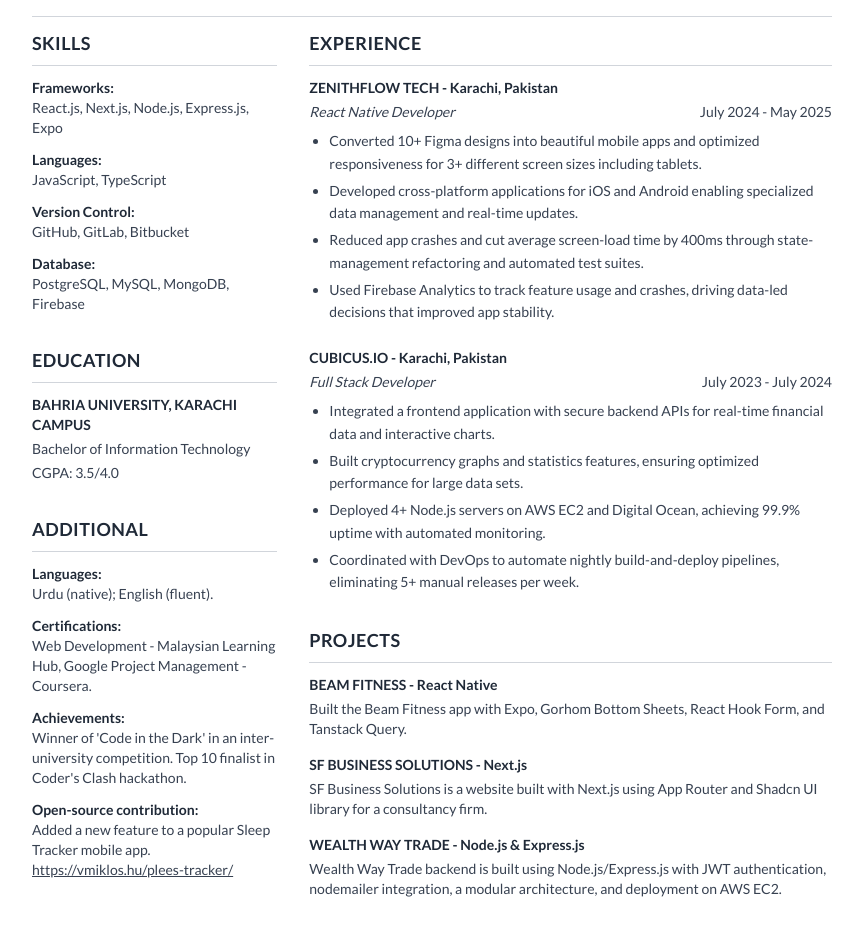
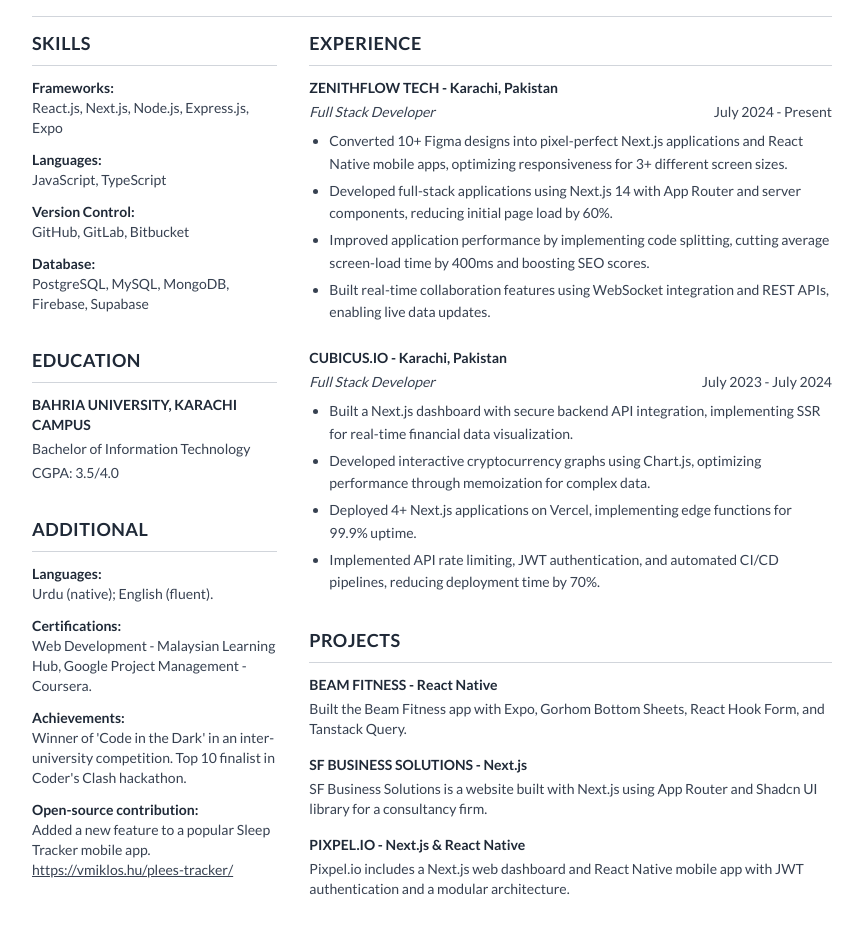
Before and after one commit to qureshikaif/my-resume, a Next.js app: page / in a window 1280 px wide. Shown: the part 140-1076 px from the top of the page, without its empty margins (208-1071 px from the left). Built offline with nearby package versions, Linux system fonts and the light colour scheme.

Commit message:
chore: temp changes

```diff
--- a/app/page.tsx
+++ b/app/page.tsx
@@ -25,8 +25,8 @@
   // },
   {
     icon: PiPhone,
-    value: "+923182345206",
-    url: "tel:+923182345206",
+    value: "+923012865933",
+    url: "tel:+923012865933",
   },
 ];
 
@@ -83,20 +83,20 @@
   languages: ["JavaScript", "TypeScript"],
   frameworks: ["React.js", "Next.js", "Node.js", "Express.js", "Expo"],
   sql: ["PostgreSQL", "MySQL"],
-  nosql: ["MongoDB", "Firebase"],
+  nosql: ["MongoDB", "Firebase", "Supabase"],
   versioncontrol: ["GitHub", "GitLab", "Bitbucket"],
 };
 
 const experiences = [
   {
     name: "Zenithflow Tech",
-    date: "July 2024 - May 2025",
-    designation: "React Native Developer",
+    date: "July 2024 - Present",
+    designation: "Full Stack Developer",
     list: [
-      "Converted 10+ Figma designs into beautiful mobile apps and optimized responsiveness for 3+ different screen sizes including tablets.",
-      "Developed cross-platform applications for iOS and Android enabling specialized data management and real-time updates.",
-      "Reduced app crashes and cut average screen-load time by 400ms through state-management refactoring and automated test suites.",
-      "Used Firebase Analytics to track feature usage and crashes, driving data-led decisions that improved app stability.",
+      "Converted 10+ Figma designs into pixel-perfect Next.js applications and React Native mobile apps, optimizing responsiveness for 3+ different screen sizes.",
+      "Developed full-stack applications using Next.js 14 with App Router and server components, reducing initial page load by 60%.",
+      "Improved application performance by implementing code splitting, cutting average screen-load time by 400ms and boosting SEO scores.",
+      "Built real-time collaboration features using WebSocket integration and REST APIs, enabling live data updates.",
     ],
   },
   {
@@ -104,10 +104,10 @@
     date: "July 2023 - July 2024",
     designation: "Full Stack Developer",
     list: [
-      "Integrated a frontend application with secure backend APIs for real-time financial data and interactive charts.",
-      "Built cryptocurrency graphs and statistics features, ensuring optimized performance for large data sets.",
-      "Deployed 4+ Node.js servers on AWS EC2 and Digital Ocean, achieving 99.9% uptime with automated monitoring.",
-      "Coordinated with DevOps to automate nightly build-and-deploy pipelines, eliminating 5+ manual releases per week.",
+      "Built a Next.js dashboard with secure backend API integration, implementing SSR for real-time financial data visualization.",
+      "Developed interactive cryptocurrency graphs using Chart.js, optimizing performance through memoization for complex data.",
+      "Deployed 4+ Next.js applications on Vercel, implementing edge functions for 99.9% uptime.",
+      "Implemented API rate limiting, JWT authentication, and automated CI/CD pipelines, reducing deployment time by 70%.",
     ],
   },
   // {
@@ -138,11 +138,11 @@
       "SF Business Solutions is a website built with Next.js using App Router and Shadcn UI library for a consultancy firm.",
   },
   {
-    name: "Wealth Way Trade",
+    name: "Pixpel.io",
     url: "https://github.com/qureshikaif/adhd-coach-native",
-    techStack: ["Node.js & Express.js"],
+    techStack: ["Next.js & React Native"],
     description:
-      "Wealth Way Trade backend is built using Node.js/Express.js with JWT authentication, nodemailer integration, a modular architecture, and deployment on AWS EC2.",
+      "Pixpel.io includes a Next.js web dashboard and React Native mobile app with JWT authentication and a modular architecture.",
   },
 ];
 
```
